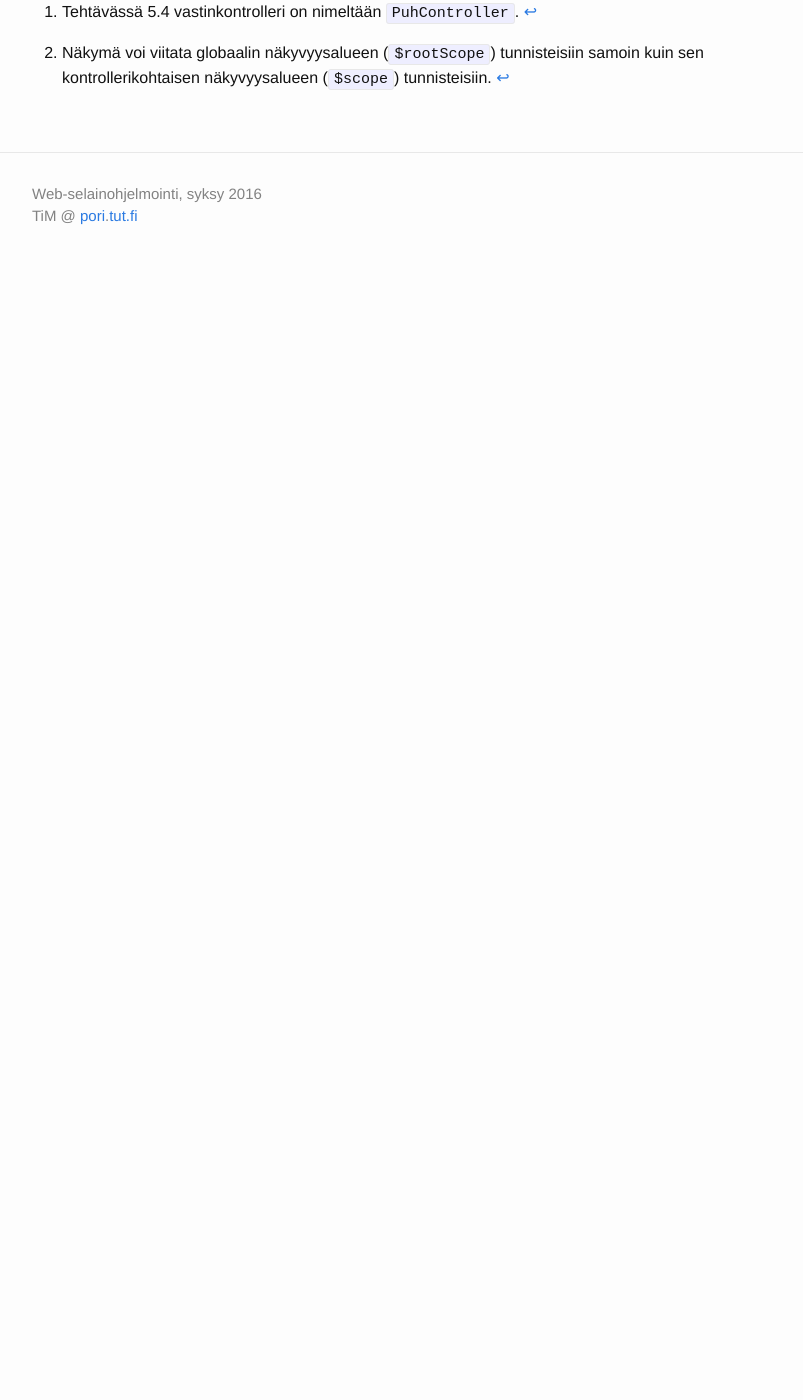
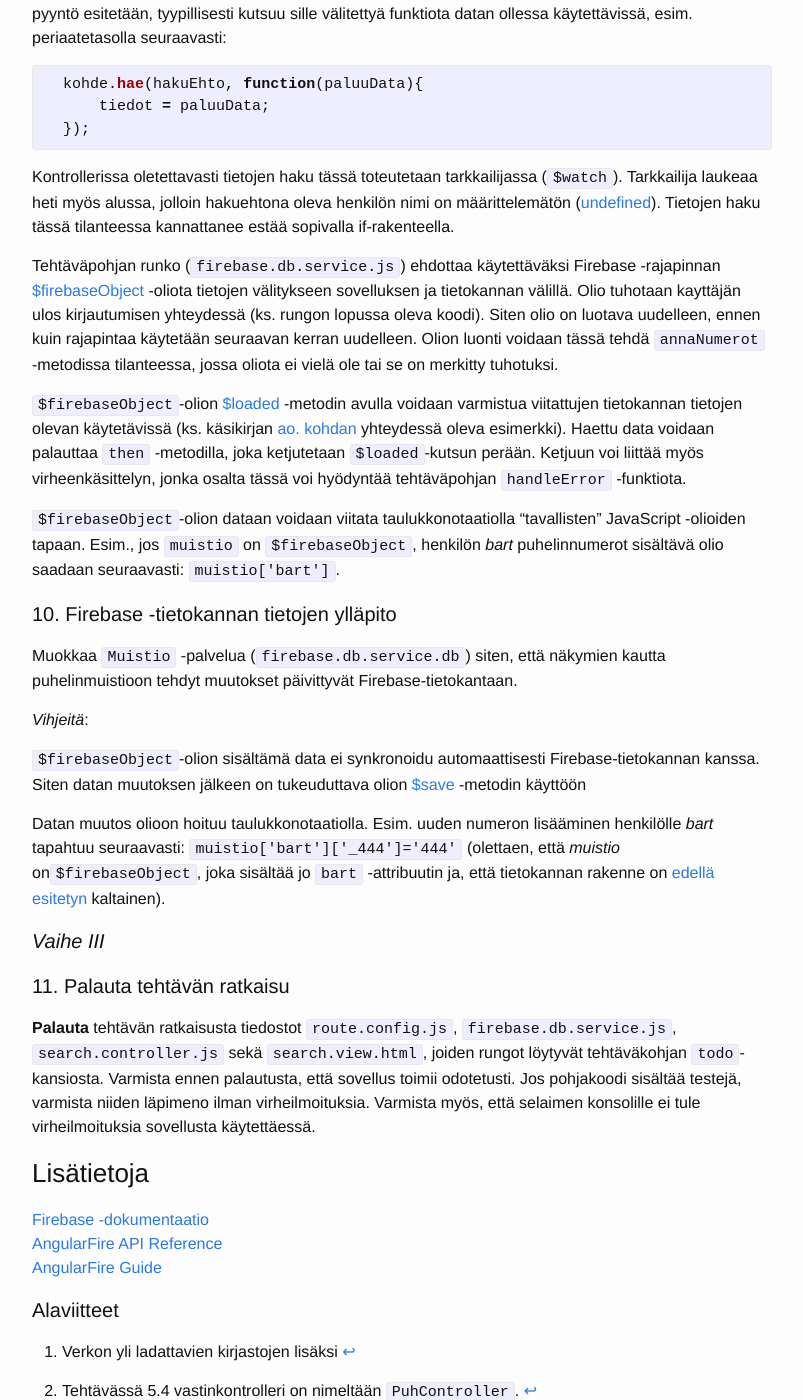
Before and after one commit to timedu/wso, a Jekyll site: the page built from _osa5/tehtava56.md, in a window 1280 px wide and 1400 px high, scrolled down 6795 px. Shown: the whole window, without its empty margins (238-1041 px from the left). Built offline with Jekyll 4.4.1, drawn with Linux system fonts in a browser that asks for light colours; before the commit the page ends 7083 px from its top, so only the background shows below that; some of the changed text lies outside the part shown.

Commit message:
ex5.6 v1

```diff
--- a/_osa5/tehtava56.md
+++ b/_osa5/tehtava56.md
@@ -6,10 +6,6 @@
 ---
 
 ## Puhelinmuistio: Firebase
-
-~~~
-// sivu on työn alla
-~~~
 
 Laadi puhelinmuistiosovellus, joka on ulkoiselta käyttäytymiseltään pääosin [tehtävän 5.4](../tehtava54) ratkaisun kaltainen. Laadittava sovellus kuitenkin tukeutuu tietojen talletuksen osalta [Firebase-tietokantaan][firebase-db]. Sovelluksen käyttö myös edellyttää käyttäjältään tunnistautumista, mikä toteteutetaan [Firebasen autentikointipalvelulla][firebase-auth].
 
@@ -95,9 +91,26 @@
 
 Firebase-projektin autentikonti-asetuksiin liittyvä sivu tulee esiin konsolin valikon *Authentication* -valinnalla. *SIGN-IN METHOD* -välilehdellä voi valita projektissa käytettävät tunnistusmenetelmät. Tässä käytetään *Email/Password* -tunnistusta.  Tunnistetiedot voi määritellä *USERS* -välilehdellä. *Email* -arvon ei tarvitse tässä olla oikea sähköpostiosoite.
 
+Tietokantaan liittyvät tunnistautumissäännöt määritellään Firebase -konsolin *Database* -sivun *RULES* -välilehdellä. Oletuksena nämä säännöt ovat seuraavanlaiset:
+
+{% highlight json %}
+
+{
+  "rules": {
+    ".read": "auth != null",
+    ".write": "auth != null"
+  }
+}
+
+{% endhighlight %}
+
+<small>Listaus 3. Firebase -tietokannan autentikointisääntöjen oletusarvot.</small>
+
+Oletussäännöillä tietojen sekä lukeminen että kirjoittaminen edellyttää tunnistautumista. Tässä kannattaa pitäytyä oletusarvoissa.
+
 ### Sovelluksen rakenne
 
-Pääsivun (`index.html`) `body`-elementin merkkaus:
+*Listauksessa 4* on pääsivun (`index.html`) `body`-elementin merkkaus.
 
 
 {% highlight html %}
@@ -122,18 +135,44 @@
 
 {% endhighlight %}
 
+<small>Listaus 4. Sovelluksen pääsivun *body* -elementin merkkaus.</small>
+
+Sovellukseen liittyy  seitsemän[^lisaksi-kirjastot] JavaScript -tiedostoa, joista kolme (`todo` -kansiossa olevat) palautetaan osana tehtävän ratkaisua. Suuri osa tarvittavasta koodista on tehtäväpohjassa tai kopioitavissa [tehtavän 5.4](../tehtava54) ratkaisusta (ks. [seuraava kohta](#ratkaisun-laatimisen-esimerkkivaiheistus)).
+
+[^lisaksi-kirjastot]: Verkon yli ladattavien kirjastojen lisäksi
+
+Pääsivun lisäksi sovellus sisältää kolme html-tiedostoa, joissa sijaitsevat sovelluksen näkymät (*Kuva 4*).
+
+~~~
+Site Root
+  |
+  +- todo
+  |   |
+  |   +- search.view.html
+  |
+  +- view
+      |
+      +- add.html
+      |
+      +- remove.html
+~~~
+
+<small>Kuva 4. Näkymät projektin hakemistopuussa.</small>
+
+Näkymistä kaksi on tehtäväpohjassa. `todo` -kansiossa oleva `search.view.html` palautetaan täydennettynä osana tehtävän ratkaisua.
+
 
 ### Ratkaisun laatimisen esimerkkivaiheistus
 
 #### *Lähtökohta*
 
-Kun tehtäväpohjan käynnistää, selaimen ikkunaan ilmestyy sivu, joka sisältää sovelluksen pääotsikon *Puhelinmuistio*. Selaimen konsolille tulee ilmoitus *Error: No Firebase App '[DEFAULT]' has been created - call Firebase App.initializeApp()*.
+Kun tehtäväpohjan käynnistää, selaimen ikkunaan ilmestyy sivu, joka sisältää sovelluksen pääotsikon *Puhelinmuistio*. Selaimen konsolille tulee ilmoitus "*Error: No Firebase App '[DEFAULT]' has been created - call Firebase App.initializeApp()*".
 
 #### 1. Sovelluksen kytkentä Firebase -projektiin.
 
 Kirjaa Firebase -projektisi tunnisteet ao. kohtaan tiedostossa `app.js`.
 
-Tämän jälkeen em. virheilmoitusta ei enää pitäsi tulla selaimen konsolille. Tosin konsolille ilmestynee teksti *User signed out.*, jonka tuottaa pohjassa valmiina oleva autentikaatioon liittyvä koodi.
+Tämän jälkeen em. virheilmoitusta ei enää pitäsi tulla selaimen konsolille. Tosin konsolille ilmestynee teksti "*User signed out.*", jonka tuottaa pohjassa valmiina oleva autentikaatioon liittyvä koodi.
 
 #### *Vaihe I*
 
@@ -185,16 +224,18 @@
 
 #### *Vaihe II*
 
+Askelten 6-10 kautta voidaan ottaa käyttöön Firebase-tietokanta ja tunnistautuminen Firebasen avulla.
+
 #### 6. Tunnistautuminen
 
 Määrittele Firebase -projektiisi tunnistautumistiedot (ks. edellä [Autentikointi](#autentikointi)) ja kirjaa nämä tiedoston `app.js` määrittelemän vakion `FIREBASE_USER` arvoksi.
 
 Varmista, että näkymän `search.view.html` *Login*- ja *Logout* -painikkeille on asettettu tapahtumakäsittelijät siten, että sisään- ja uloskirjautumisen voi suorittaa näiden painikkeiden avulla.
 
-Nyt, klikattaessa *Login/Logout* painikkeita, selaimen konsolille pitäisi ilmestyä teksti *User signed in* tai *User signed out*.
+Nyt, klikattaessa *Login/Logout* painikkeita, selaimen konsolille pitäisi ilmestyä teksti "*User signed in*" tai "*User signed out*".
 
 
-*Lisätietoja*: Tehtäväpohjan tiedostossa `firebase.auth.service.js` on palvelu `Auth`, joka määrittelee tässä tarvittavat tunnistautumiseen liittyvät funktiot. Vakio `FIREBASE_USER` injektoidaan `Auth`-palveluun. Tiedostossa `app.js` tunnistautumisfunktioita on asetettu sovelluksen globaaliin näkyvyysalueeseen[^root-scope] (`$rootScope`). Samassa yhteydessä on määritelty tapahtumakäsittelijä, joka mm. tulostaa selaimen konsolille tekstin *User signed in* tai *User signed out* kirjautumisen tian vaihtuessa.
+*Lisätietoja*: Tehtäväpohjan tiedostossa `firebase.auth.service.js` on palvelu `Auth`, joka määrittelee tässä tarvittavat tunnistautumiseen liittyvät funktiot. Vakio `FIREBASE_USER` injektoidaan `Auth`-palveluun. Tiedostossa `app.js` tunnistautumisfunktioita on asetettu sovelluksen globaaliin näkyvyysalueeseen[^root-scope] (`$rootScope`). Samassa yhteydessä on määritelty tapahtumakäsittelijä, joka mm. tulostaa selaimen konsolille tekstin "*User signed in*" tai "*User signed out*" kirjautumisen tian vaihtuessa.
 
 [^root-scope]: Näkymä voi viitata globaalin näkyvyysalueen (`$rootScope`) tunnisteisiin samoin kuin sen kontrollerikohtaisen näkyvyysalueen (`$scope`) tunnisteisiin.
 
@@ -212,9 +253,9 @@
 
 Muokkaa reitityskonfiguraatiota `route.config.js` siten, että pääsy sovelluksen osoitteisiin riippuu kirjautumisen tilasta edellä kohdassa [Reititys](#reititys) kuvatulla tavalla.
 
-Pyrittäessä osoitteeseen, johon pääsy ei ole sallittu ilman kirjautumista, selaimen konsolille tulostuu teksti *AUTH_REQUIRED*, ja selaimeen ilmestyy *Hae numeroita* -näkymä.
+Muokkauksen jälkeen, pyrittäessä osoitteeseen, johon pääsy ei ole sallittu ilman kirjautumista, selaimen konsolille tulostuu teksti "*AUTH_REQUIRED*", ja selaimeen ilmestyy *Hae numeroita* -näkymä.
 
-*Vihjeitä*: Asiaa käsitellään kurssilukemiston [kohdassa 17.5][kohta-17.5]. Tässä riittänee reitityskonfiguraatiotiedoston päivitys. Tarvitava apuneuvo löytynee tehtäväpohjassa olevasta `Auth`-palvelusta (`firebase.auth.service.js`). Tiedostossa `app.js` olevasta koodista selvinnee, miten tapahtuu *AUTH_REQUIRED* -tekstin tulostus ja  *Hae numeroita* -näkymän esiintuonti samassa tilanteessa.
+*Vihjeitä*: Asiaa käsitellään kurssilukemiston [kohdassa 17.5][kohta-17.5]. Tässä riittänee reitityskonfiguraatiotiedoston päivitys. Tarvitava apuneuvo löytynee tehtäväpohjassa olevasta `Auth`-palvelusta (`firebase.auth.service.js`). Tiedostossa `app.js` olevasta koodista selvinnee, miten tapahtuu "*AUTH_REQUIRED*" -tekstin tulostus ja  *Hae numeroita* -näkymän esiintuonti samassa tilanteessa.
 
 [kohta-17.5]: {{site.baseurl}}/weso/#17.5-Turvallisuus-ennen-kaikkea:-authentikaatio-Firebasen-avulla
 
@@ -252,20 +293,32 @@
 
 [$loaded]: https://github.com/firebase/angularfire/blob/master/docs/reference.md#loaded
 
+`$firebaseObject`-olion dataan voidaan viitata taulukkonotaatiolla "tavallisten" JavaScript -olioiden tapaan. Esim., jos `muistio` on  `$firebaseObject`, henkilön *bart* puhelinnumerot sisältävä olio saadaan seuraavasti: `muistio['bart']`.
 
 #### 10. Firebase -tietokannan tietojen ylläpito
 
+Muokkaa `Muistio` -palvelua (`firebase.db.service.db`) siten, että näkymien kautta puhelinmuistioon tehdyt muutokset päivittyvät Firebase-tietokantaan.
+
+*Vihjeitä*:
+
+`$firebaseObject`-olion sisältämä data ei synkronoidu automaattisesti Firebase-tietokannan kanssa. Siten datan muutoksen jälkeen on tukeuduttava olion [$save][$save] -metodin käyttöön
+
+[$save]: https://github.com/firebase/angularfire/blob/master/docs/reference.md#save
+
+Datan muutos olioon hoituu taulukkonotaatiolla. Esim. uuden numeron lisääminen henkilölle *bart* tapahtuu seuraavasti: `muistio['bart']['_444']='444'` (olettaen, että *muistio* on`$firebaseObject`, joka sisältää jo `bart` -attribuutin ja, että tietokannan rakenne on [edellä esitetyn](#tietokanta) kaltainen).
 
 #### *Vaihe III*
 
 
 #### 11. Palauta tehtävän ratkaisu
 
-**Palauta** tehtävän ratkaisusta tiedostot `route.config.js`, `firebase.db.service.js`, `search.controller.js` sekä `search.view.html`, joiden rungot löytyvät tehtäväkohjan `todo`-kansiosta. Varmista ennen palautusta, että sovellus toimii odotetusti. Jos pohjakoodi sisältää testejä, varmista myös niiden läpimeno ilman virheilmoituksia.
-
-
-Huom. ei konsolille virheilmoituksia.
+**Palauta** tehtävän ratkaisusta tiedostot `route.config.js`, `firebase.db.service.js`, `search.controller.js` sekä `search.view.html`, joiden rungot löytyvät tehtäväkohjan `todo`-kansiosta. Varmista ennen palautusta, että sovellus toimii odotetusti. Jos pohjakoodi sisältää testejä, varmista niiden läpimeno ilman virheilmoituksia.  Varmista myös, että selaimen konsolille ei tule virheilmoituksia sovellusta käytettäessä.
 
 ### Lisätietoja
 
+[Firebase -dokumentaatio](https://firebase.google.com/docs/)
+[AngularFire API Reference](https://github.com/firebase/angularfire/blob/master/docs/reference.md)
+[AngularFire Guide](https://github.com/firebase/angularfire/blob/master/docs/guide/README.md)
+
+
 #### Alaviitteet
```
Also changed, not shown: osa5.md (+5 -8 lines).
